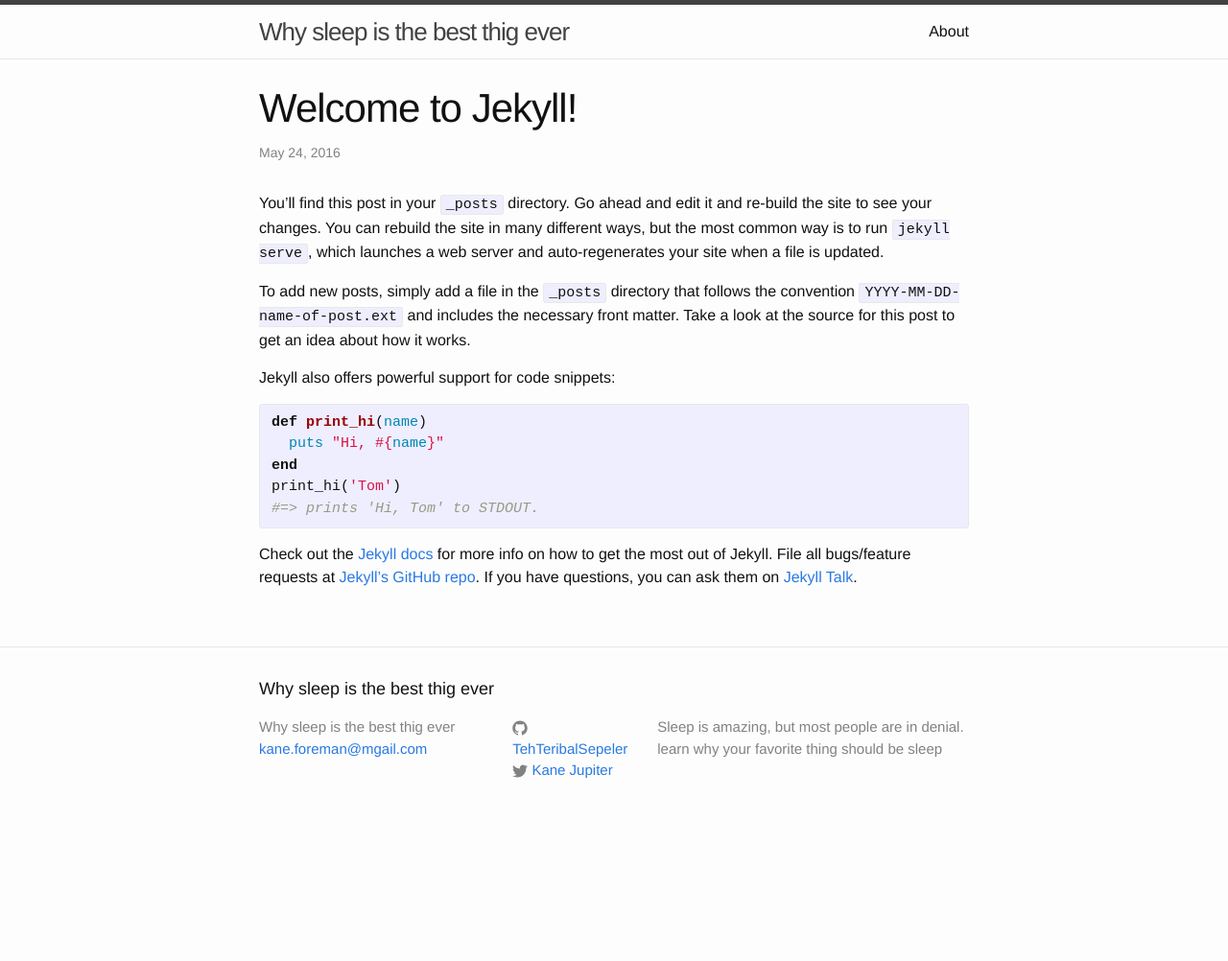
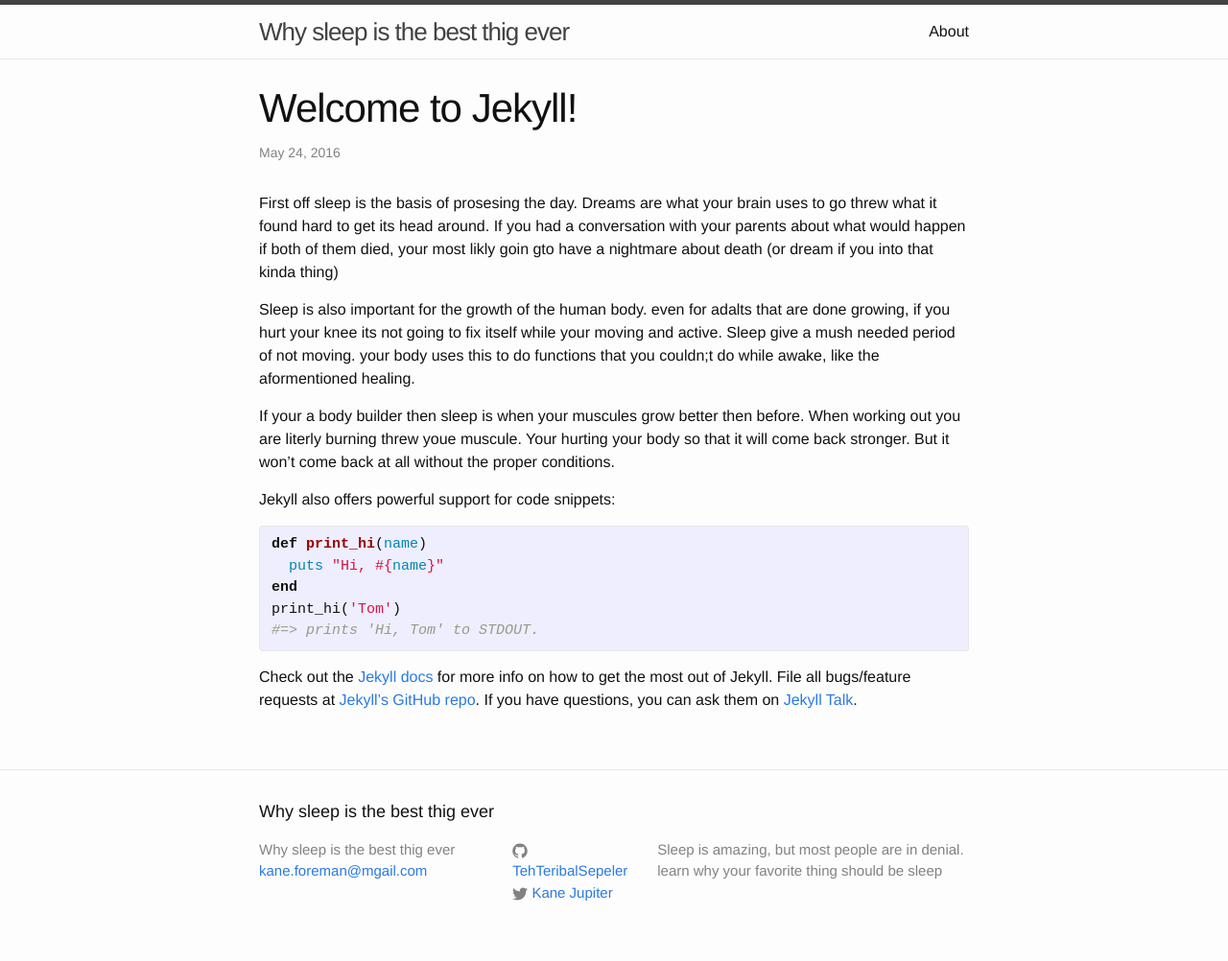
Before and after one commit to TehTeribalSepeler/TehTeribalSepeler.github.io, a Jekyll site: the page built from _posts/2016-05-24-welcome-to-jekyll.markdown, in a window 1280 px wide. Shown: the whole page at 96% size. Built offline with Jekyll 4.4.1, drawn with Linux system fonts in a browser that asks for light colours; before the commit the page ends 900 px from its top, so only the background shows below that.

Commit message:
Update 2016-05-24-welcome-to-jekyll.markdown

```diff
--- a/_posts/2016-05-24-welcome-to-jekyll.markdown
+++ b/_posts/2016-05-24-welcome-to-jekyll.markdown
@@ -2,11 +2,13 @@
 layout: post
 title:  "Welcome to Jekyll!"
 date:   2016-05-24 13:55:54 -0400
-categories: jekyll update
+categories: Sleep
 ---
-You’ll find this post in your `_posts` directory. Go ahead and edit it and re-build the site to see your changes. You can rebuild the site in many different ways, but the most common way is to run `jekyll serve`, which launches a web server and auto-regenerates your site when a file is updated.
+First off sleep is the basis of prosesing the day. Dreams are what your brain uses to go threw what it found hard to get its head around. If you had a conversation with your parents about what would happen if both of them died, your most likly goin gto have a nightmare about death (or dream if you into that kinda thing)
 
-To add new posts, simply add a file in the `_posts` directory that follows the convention `YYYY-MM-DD-name-of-post.ext` and includes the necessary front matter. Take a look at the source for this post to get an idea about how it works.
+Sleep is also important for the growth of the human body. even for adalts that are done growing, if you hurt your knee its not going to fix itself while your moving and active. Sleep give a mush needed period of not moving. your body uses this to do functions that you couldn;t do while awake, like the aformentioned healing.
+
+If your a body builder then sleep is when your muscules grow better then before. When working out you are literly burning threw youe muscule. Your hurting your body so that it will come back stronger. But it won't come back at all without the proper conditions.
 
 Jekyll also offers powerful support for code snippets:
 
```
